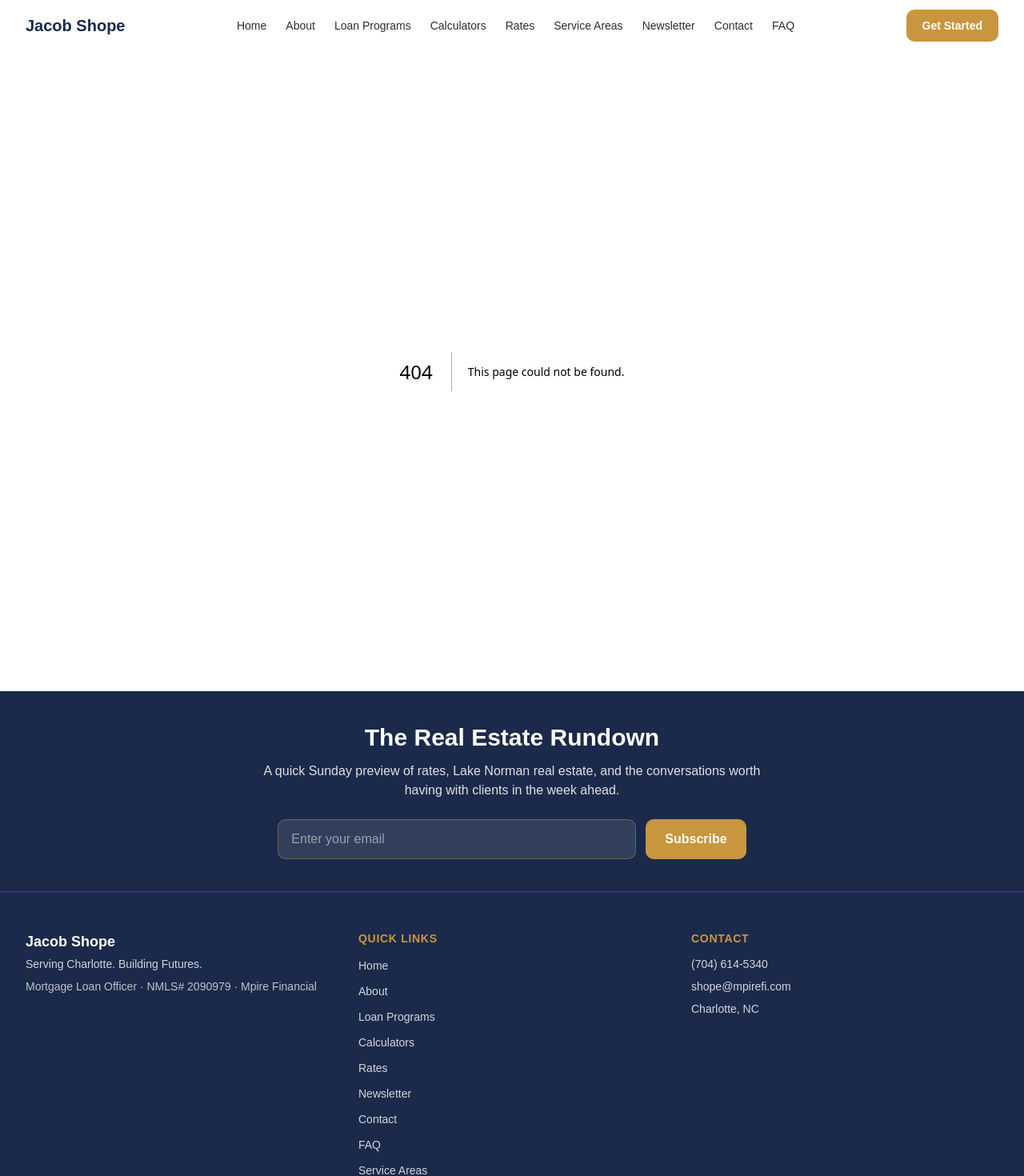
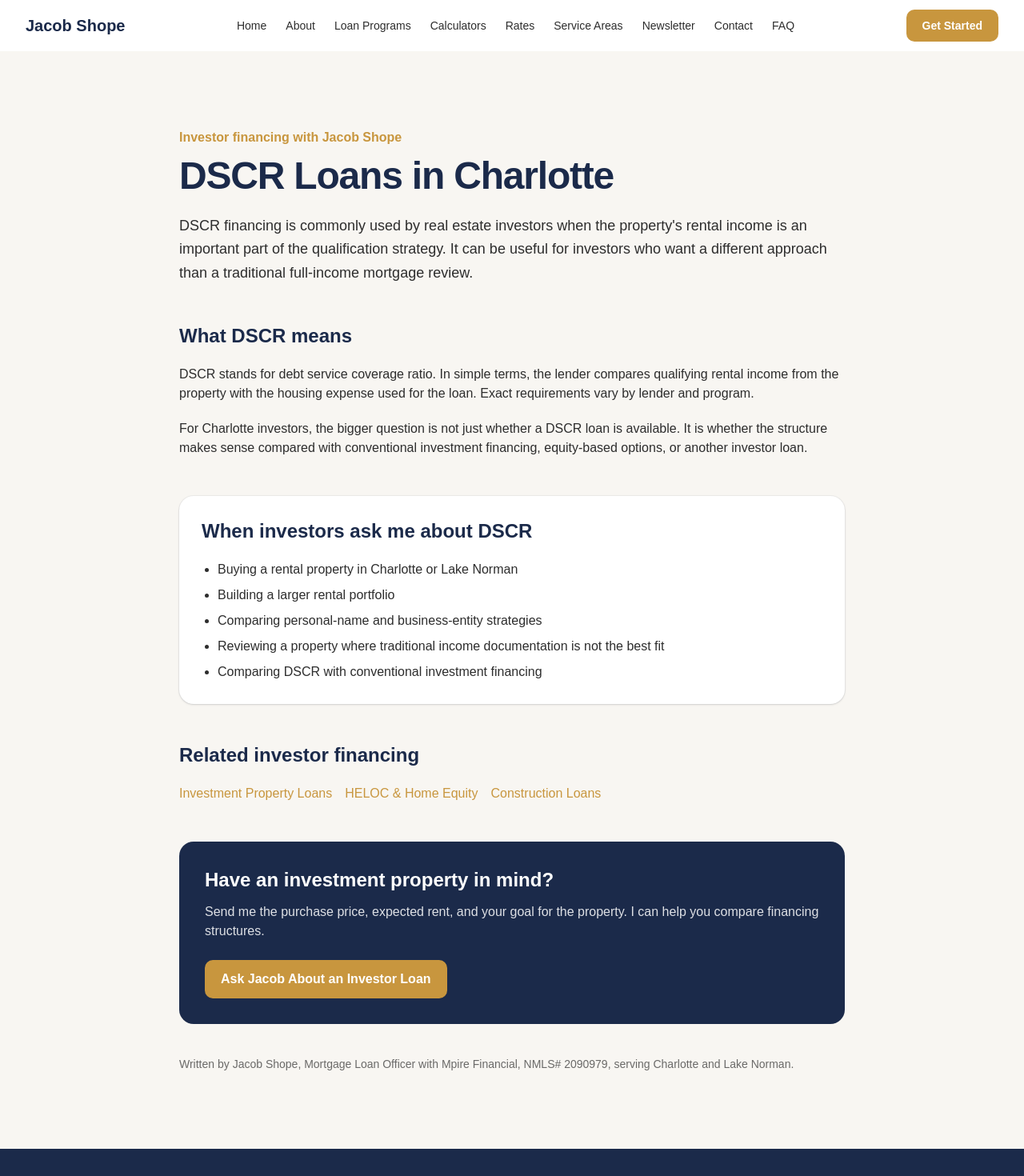
Before and after one commit to JLshope12/jacob-shope-mortgage, a Next.js app: page /dscr-loans-charlotte in a window 1280 px wide. Before the commit this address had no page. Shown: the top 1470 px of the page at 80% size. Built offline with nearby package versions, Linux system fonts and the light colour scheme.

Commit message:
Add Charlotte DSCR loan authority guide

```diff
--- /dev/null
+++ b/app/dscr-loans-charlotte/page.tsx
@@ -0,0 +1,51 @@
+import Link from "next/link";
+
+export const metadata = {
+  title: "DSCR Loans in Charlotte | Investor Mortgage Guide | Jacob Shope",
+  description:
+    "Learn how DSCR loans may fit real estate investors in Charlotte and Lake Norman with mortgage guidance from Jacob Shope.",
+  alternates: { canonical: "/dscr-loans-charlotte" },
+};
+
+export default function Page() {
+  return (
+    <div className="bg-offwhite">
+      <main className="mx-auto max-w-4xl px-4 py-16 md:px-6 md:py-24 lg:px-8">
+        <p className="font-semibold text-gold">Investor financing with Jacob Shope</p>
+        <h1 className="mt-3 text-4xl font-bold tracking-tight text-navy md:text-5xl">DSCR Loans in Charlotte</h1>
+        <p className="mt-6 text-lg leading-relaxed text-charcoal">
+          DSCR financing is commonly used by real estate investors when the property&apos;s rental income is an important part of the qualification strategy. It can be useful for investors who want a different approach than a traditional full-income mortgage review.
+        </p>
+        <section className="mt-12 space-y-5 text-charcoal">
+          <h2 className="text-2xl font-bold text-navy">What DSCR means</h2>
+          <p>DSCR stands for debt service coverage ratio. In simple terms, the lender compares qualifying rental income from the property with the housing expense used for the loan. Exact requirements vary by lender and program.</p>
+          <p>For Charlotte investors, the bigger question is not just whether a DSCR loan is available. It is whether the structure makes sense compared with conventional investment financing, equity-based options, or another investor loan.</p>
+        </section>
+        <section className="mt-12 rounded-2xl bg-white p-7 shadow-sm ring-1 ring-navy/5">
+          <h2 className="text-2xl font-bold text-navy">When investors ask me about DSCR</h2>
+          <ul className="mt-5 list-disc space-y-2 pl-5 text-charcoal">
+            <li>Buying a rental property in Charlotte or Lake Norman</li>
+            <li>Building a larger rental portfolio</li>
+            <li>Comparing personal-name and business-entity strategies</li>
+            <li>Reviewing a property where traditional income documentation is not the best fit</li>
+            <li>Comparing DSCR with conventional investment financing</li>
+          </ul>
+        </section>
+        <section className="mt-12">
+          <h2 className="text-2xl font-bold text-navy">Related investor financing</h2>
+          <div className="mt-5 flex flex-wrap gap-4">
+            <Link href="/investment-property-loans-charlotte" className="text-gold hover:underline">Investment Property Loans</Link>
+            <Link href="/home-equity-heloc-charlotte" className="text-gold hover:underline">HELOC & Home Equity</Link>
+            <Link href="/construction-loans-charlotte" className="text-gold hover:underline">Construction Loans</Link>
+          </div>
+        </section>
+        <section className="mt-12 rounded-2xl bg-navy p-8 text-white">
+          <h2 className="text-2xl font-bold">Have an investment property in mind?</h2>
+          <p className="mt-3 text-white/85">Send me the purchase price, expected rent, and your goal for the property. I can help you compare financing structures.</p>
+          <Link href="/contact" className="mt-6 inline-flex rounded-lg bg-gold px-5 py-3 font-semibold text-white">Ask Jacob About an Investor Loan</Link>
+        </section>
+        <p className="mt-10 text-sm text-charcoal/70">Written by Jacob Shope, Mortgage Loan Officer with Mpire Financial, NMLS# 2090979, serving Charlotte and Lake Norman.</p>
+      </main>
+    </div>
+  );
+}
```
